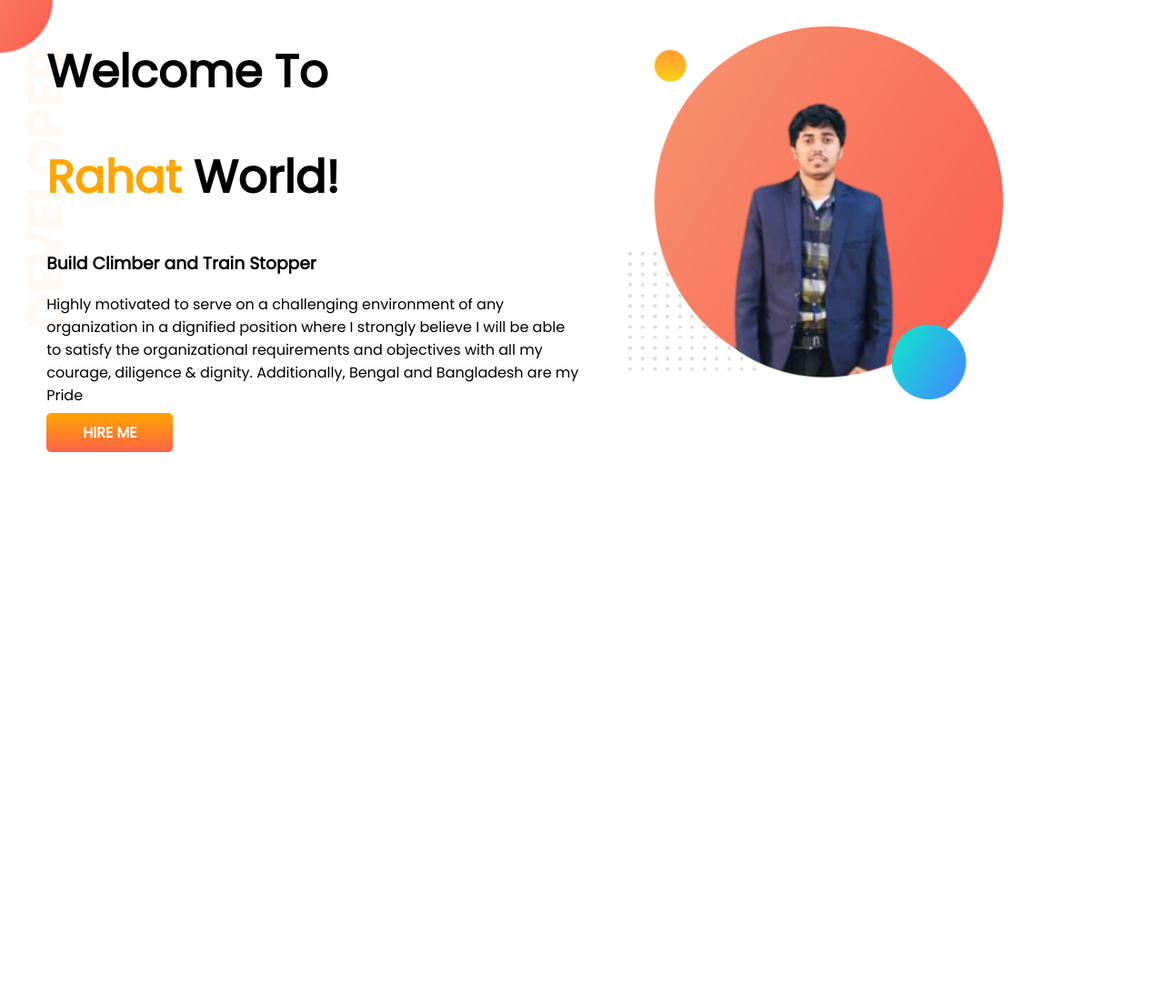
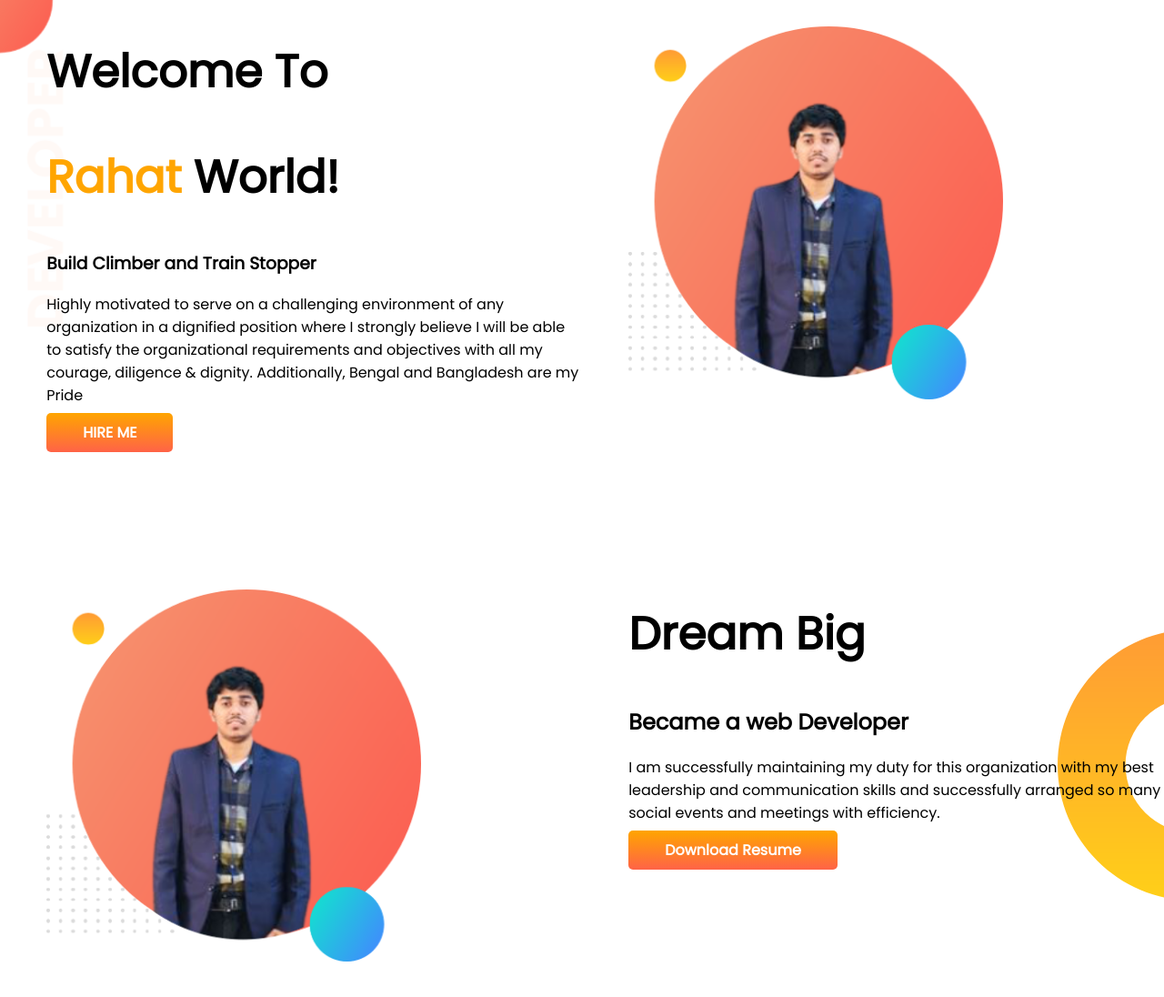
Before and after one commit to rahat-coder/developer-portfolio, a plain HTML site: page index.html in a window 1280 px wide. Shown: the whole page at 91% size. Before the commit the page ends 800 px from the top, so only its background shows below. Drawn offline with Linux system fonts and the light colour scheme.

Commit message:
drem added

```diff
--- a/index.html
+++ b/index.html
@@ -24,5 +24,17 @@
         <img src="images/my-bg.png" alt="">
     </div>
 </section>
+<section class="dream-big">
+    <div class="half-width">
+        <img src="images/my-bg.png" alt="">
+    </div>
+    <div class="half-width">
+        <h1>Dream Big</h1>
+        <h2>Became a web Developer</h2>
+        <p>I am successfully maintaining my duty for this organization with
+             my best leadership and communication skills and successfully arranged so many social events and meetings with efficiency.</p>
+        <a class="link-button" target="_blank" href="">Download Resume</a>
+    </div>
+</section>
 </body>
 </html>
--- a/style.css
+++ b/style.css
@@ -10,6 +10,7 @@ h1 {
 }
 section {
   display: flex;
+  margin-bottom: 130px;
 }
 .half-width {
   width: 50%;
@@ -31,3 +32,8 @@ section {
   background-image: url(images/top-banner.png);
   background-repeat: no-repeat;
 }
+.dream-big {
+  background-image: url(images/dream-bg.png);
+  background-repeat: no-repeat;
+  background-position: right;
+}
```
